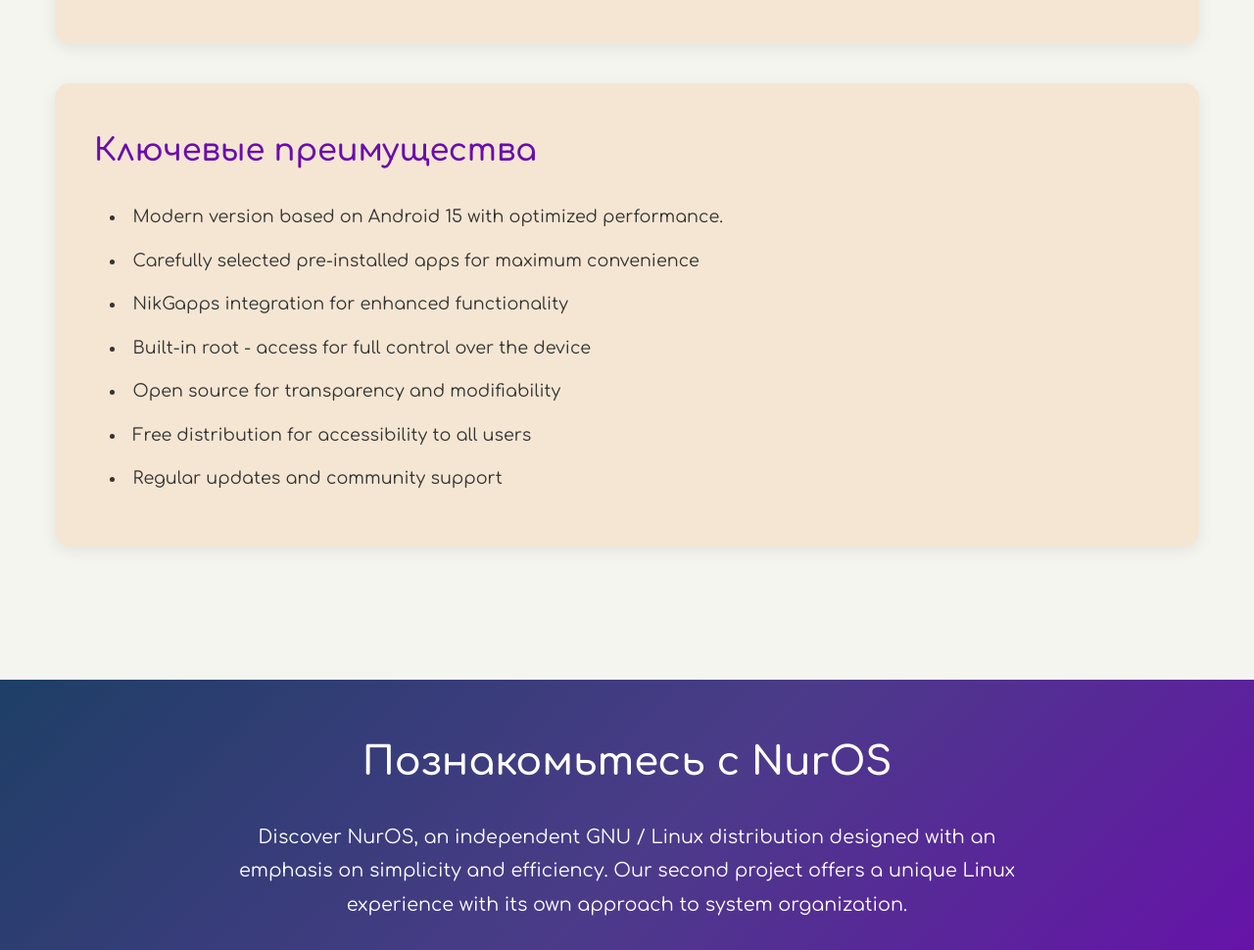
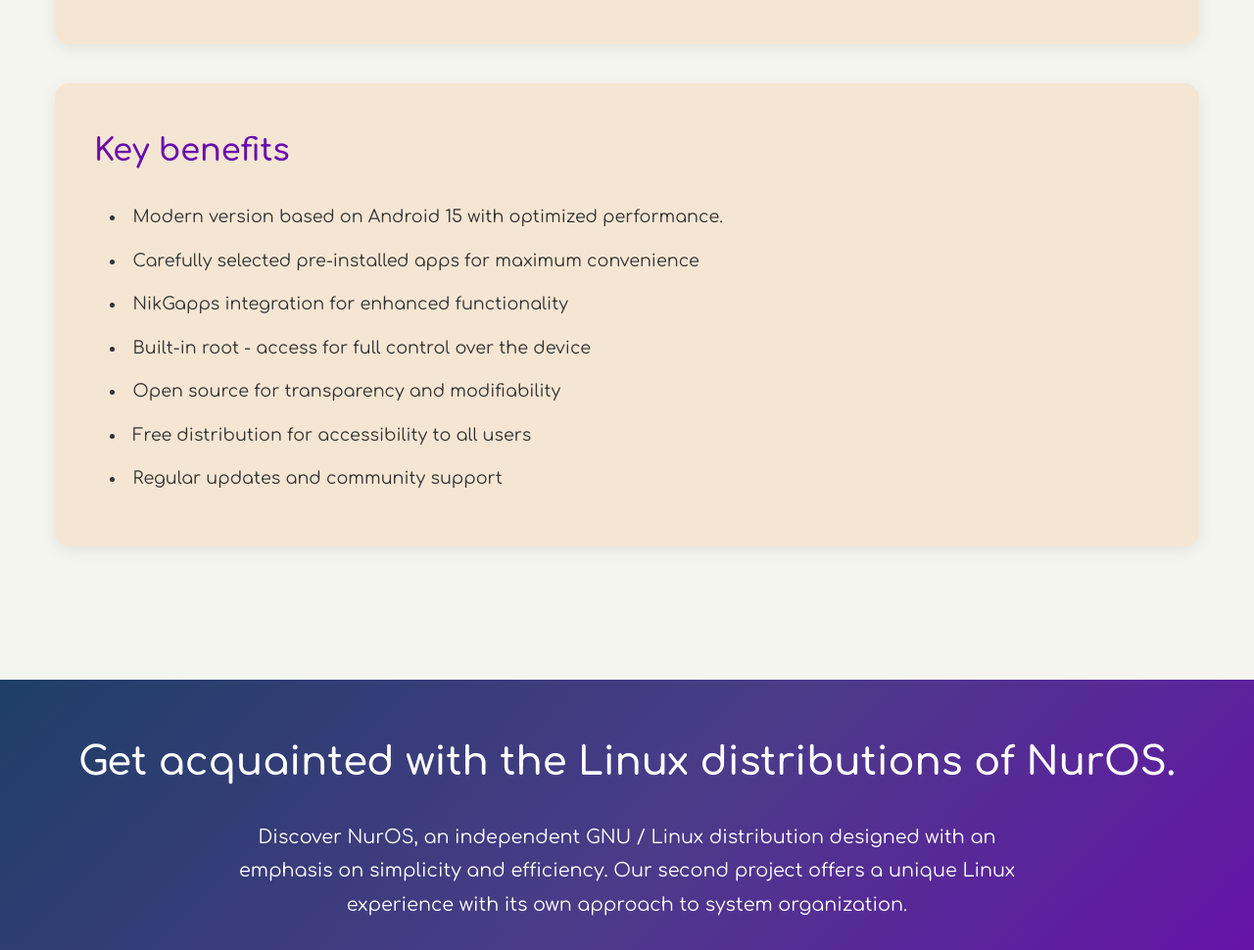
Before and after one commit to VerveOS/verveos.anmitali.kz, a plain HTML site: page index.html in a window 1280 px wide. Shown: the part 860-1830 px from the top of the page at 98% size. Drawn offline with Linux system fonts and the light colour scheme.

Commit message:
Fixing transfers and fixing a couple of bugs

```diff
--- a/index.html
+++ b/index.html
@@ -346,7 +346,7 @@
         </div>
 
         <div class="feature-card">
-            <h2>Ключевые преимущества</h2>
+            <h2>Key benefits</h2>
             <ul>
                 <li>Modern version based on Android 15 with optimized performance.</li>
                 <li>Carefully selected pre-installed apps for maximum convenience</li>
@@ -360,7 +360,7 @@
     </section>
 
     <section class="nuros-promo">
-        <h2>Познакомьтесь с NurOS</h2>
+        <h2>Get acquainted with the Linux distributions of NurOS.</h2>
         <p>Discover NurOS, an independent GNU / Linux distribution designed with an emphasis on simplicity and efficiency. Our second project offers a unique Linux experience with its own approach to system organization.</p>
         <div class="nuros-links">
             <a href="https://nuros.anmitali.kz" class="nuros-button">Visit the site</a>
```
